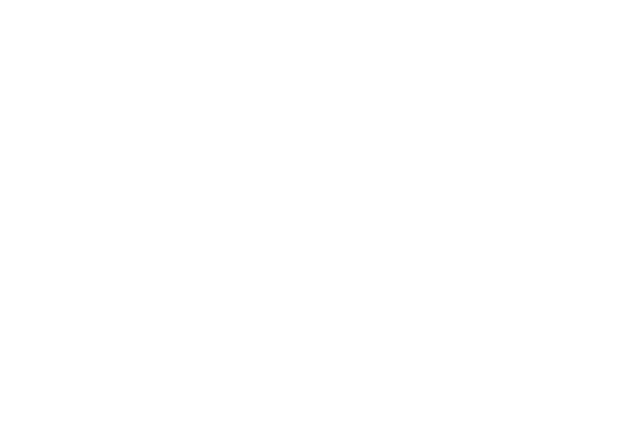
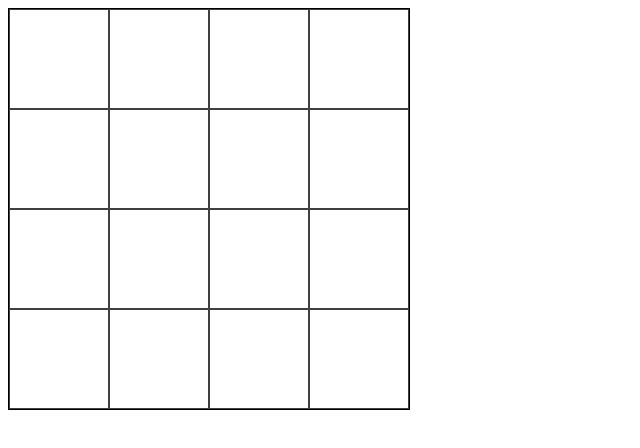
Before and after one commit to HarryCoburn/odin-project-etch-a-sketch, a plain HTML site: page index.html in a window 1280 px wide. Shown: the whole page, without its empty margins (0-640 px from the left). Drawn offline with Linux system fonts and the light colour scheme.

Commit message:
4x4 grid

```diff
--- a/index.html
+++ b/index.html
@@ -3,15 +3,21 @@
 <head>
     <meta charset="UTF-8">
     <title>Etch a Sketch!</title>
+    <link rel="stylesheet" type="text/css" href="style.css" media="screen" />
 </head>
 <body>
-    <div id = "container">
+    <div id = "container" class="flex-grid">
 
     </div>
 </body>
 
 <script>
-
+    let container = document.querySelector('#container');
+    for (let i = 0; i < 16; i++) {
+        let div = document.createElement('div');
+        div.classList.add('box');
+        container.appendChild(div);
+    }
 </script>
 
 </html>
--- /dev/null
+++ b/style.css
@@ -0,0 +1,16 @@
+body {
+    text-align: center;
+    width: 400px;
+    height: 400px;
+    border: solid 1px #000000;
+}
+
+.box {
+    box-sizing: border-box;
+    float: left;
+    border: 1px solid #404040;
+    margin: 0;
+    padding: 0;
+    width: 100px;
+    height: 100px;
+}
```
